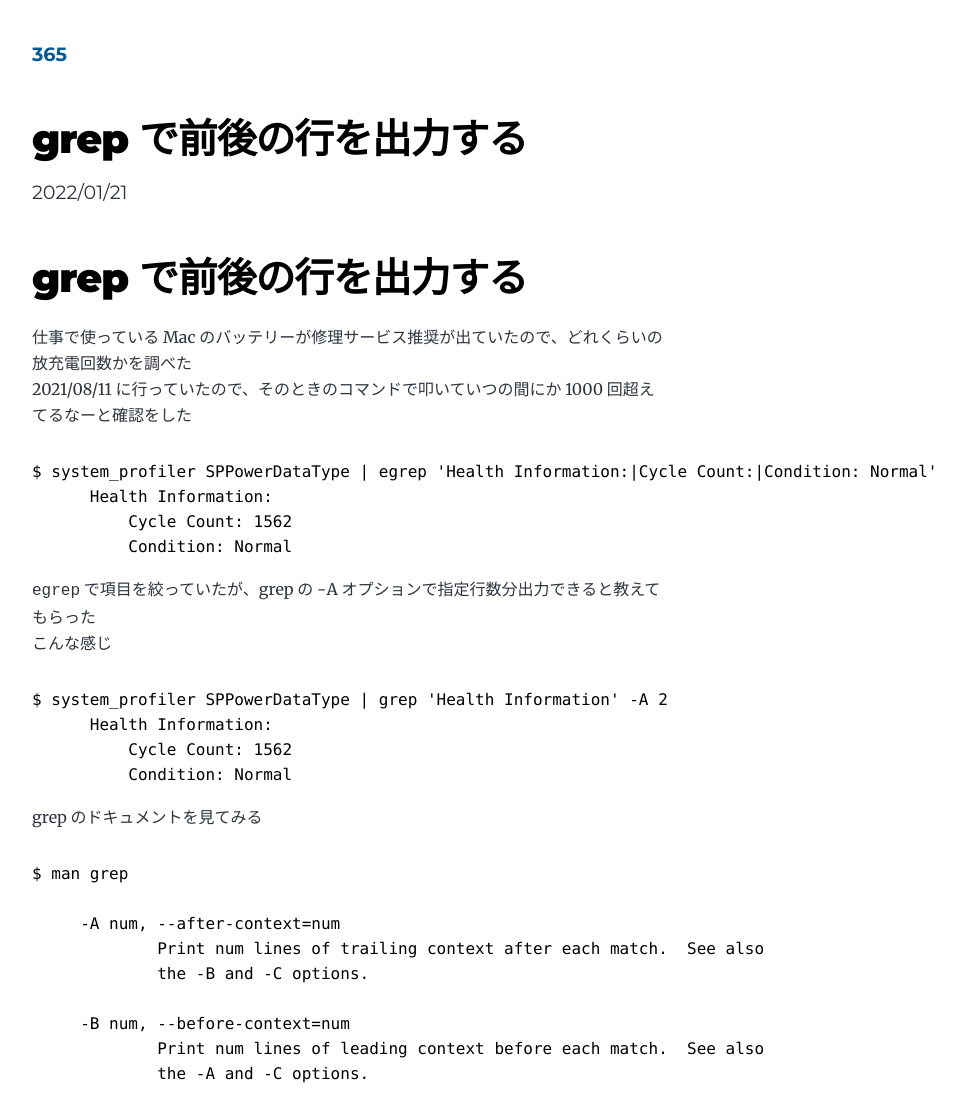
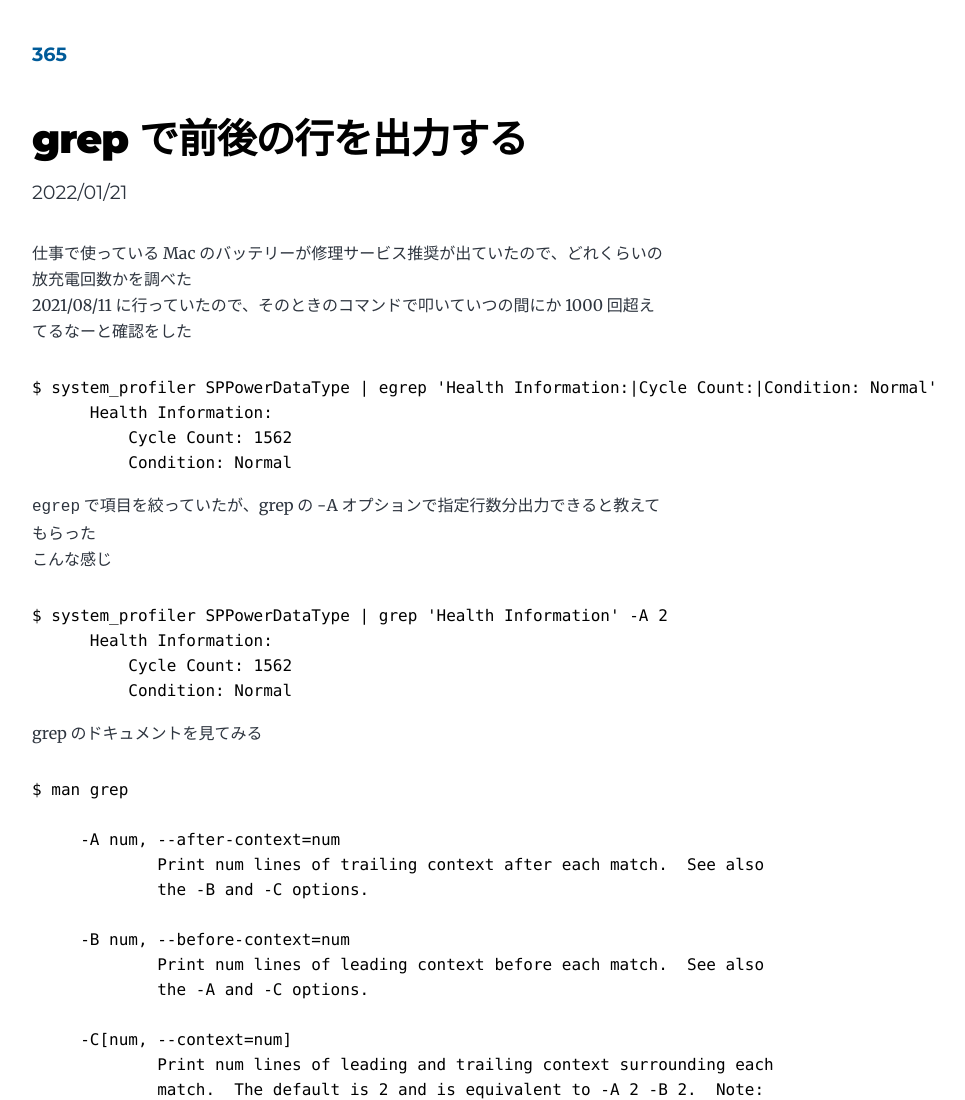
Before and after one commit to honyanya/365, a Gatsby site in the folder gatsby-starter-blog/: page /2022-01-31_grep_option/ in a window 1280 px wide. Shown: the top 1100 px of the page, without its empty margins (292-1257 px from the left). Built offline with nearby package versions, Linux system fonts and the light colour scheme; Gatsby itself is replaced by a stand-in of ours; some packages are replaced by stand-ins of ours; code samples lack their colours.

Commit message:
[fix] 見出し削除

```diff
--- a/gatsby-starter-blog/content/blog/2022-01-31_grep_option/index.md
+++ b/gatsby-starter-blog/content/blog/2022-01-31_grep_option/index.md
@@ -2,8 +2,6 @@
 title: "grep で前後の行を出力する"
 date: "2022-01-21T23:45:00.000"
 ---
-
-# grep で前後の行を出力する
 
 仕事で使っている Mac のバッテリーが修理サービス推奨が出ていたので、どれくらいの放充電回数かを調べた
 2021/08/11 に行っていたので、そのときのコマンドで叩いていつの間にか 1000 回超えてるなーと確認をした
```
